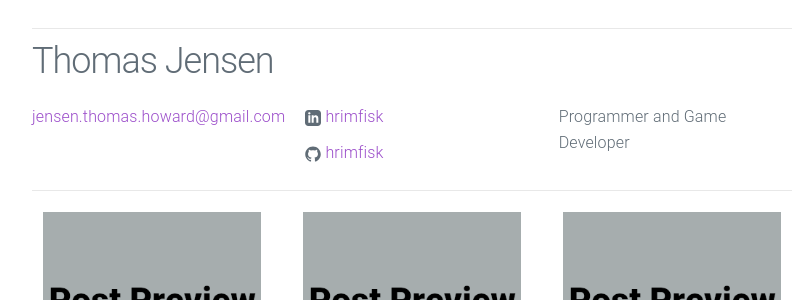
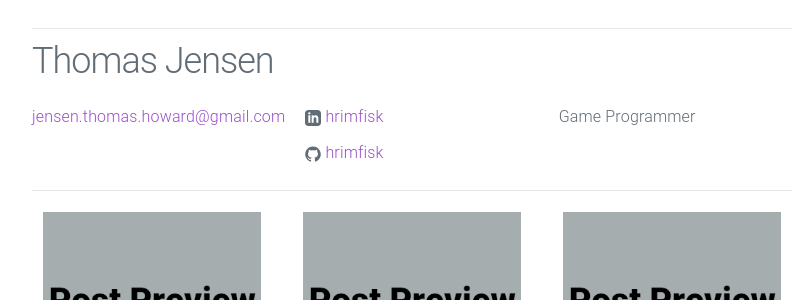
Before and after one commit to hrimfisk/hrimfisk.github.io, a Jekyll site: the page built from index.html, in a window 1280 px wide. Shown: the part 208-508 px from the top of the page, without its empty margins (228-1040 px from the left). Built offline with Jekyll 4.4.1, drawn with Linux system fonts in a browser that asks for light colours.

Commit message:
Update _config.yml
updated description

```diff
--- a/_config.yml
+++ b/_config.yml
@@ -2,7 +2,7 @@
 title: Thomas Jensen
 email: jensen.thomas.howard@gmail.com
 description: > # keep this and put description below
-  Programmer and Game Developer
+  Game Programmer
 url: "https://hrimfisk.github.io" # the base hostname & protocol for your site
 linkedin_url: "https://www.linkedin.com/in/hrimfisk"
 github_username: hrimfisk
```
